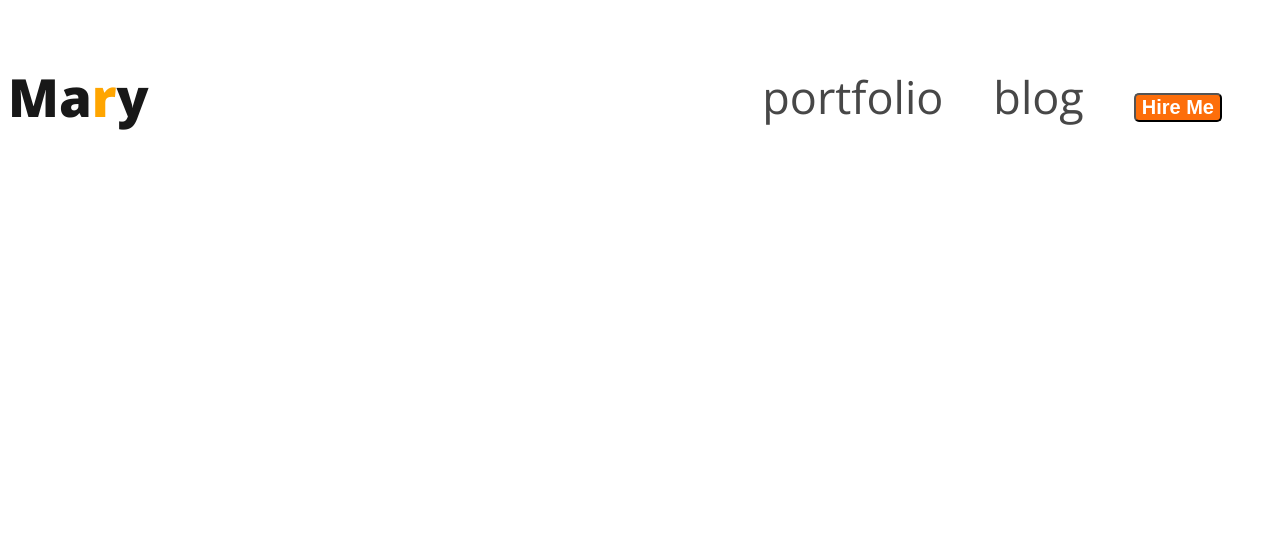
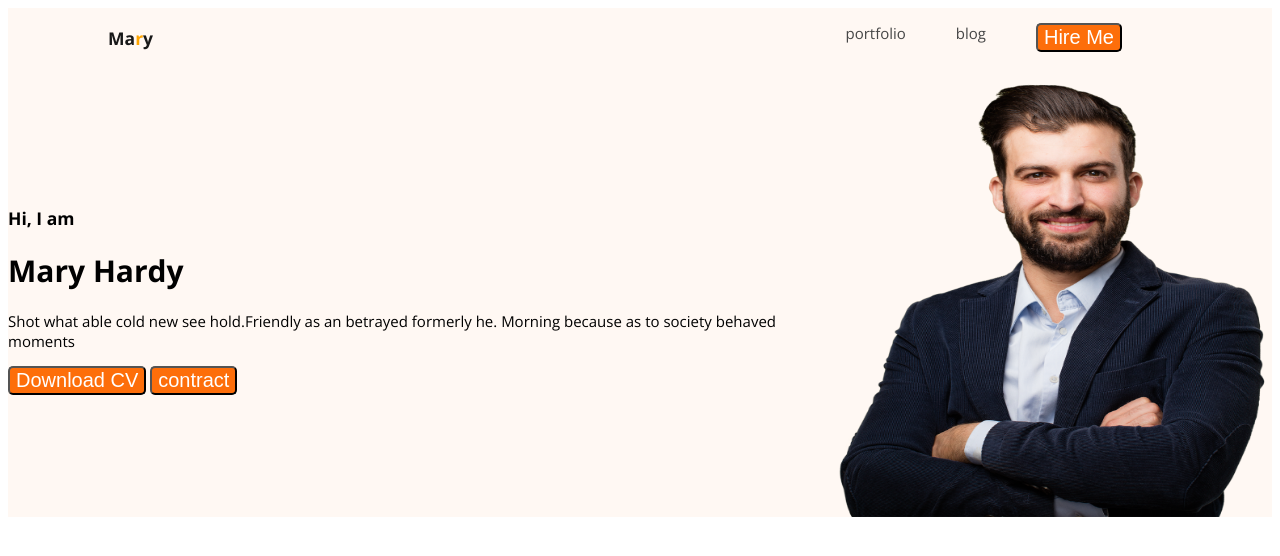
Before and after one commit to Md-Mahafuj-manjurur/webdeveloper-portfolio, a plain HTML site: page index.html in a window 1280 px wide. Drawn offline with nearby package versions, Linux system fonts and the light colour scheme.

Commit message:
banner content added

```diff
--- a/index.html
+++ b/index.html
@@ -18,7 +18,7 @@
 
 </head>
 <body>
-    <header>
+    <header class="header">
         <nav>
             <h3 class="nav-title">Ma<span class="text-primary">r</span>y</h3>
             <ul>
@@ -27,6 +27,27 @@
                 <li><button class="btn-primary">Hire Me</button></li>
             </ul>
         </nav>
+        <div class="banner">
+            <div>
+                <h3 class="baner-greating">Hi, I  am</h3>
+                <h1 class="baner-heading">Mary Hardy</h1>
+               <p>Shot what able cold new see hold.Friendly as an betrayed formerly he. Morning because as to society behaved moments</p>
+               <button class="btn-primary">Download CV</button>
+               <button class="btn-primary">contract</button>
+
+            </div>
+
+            <img class="profile-picture" src="images/hardy.png">
+        </div>
+
+
+
+
+
+
+
+
+
 
     </header>
 </body>
--- a/styles/portfolio.css
+++ b/styles/portfolio.css
@@ -1,12 +1,12 @@
 /* common shared styles*/
 body{
-    font-size: 45px;
+    font-size: 15px;
     font-family: 'Open Sans', sans-serif;
 }
 .nav-title{
     color: #181818;
     font-style: normal;
-    font-weight: 800;
+    font: weight 500px; ;
 }
 .text-primary{
     color: orange;
@@ -25,6 +25,7 @@ nav{
     display: flex;
     align-items: center;
     justify-content: space-between;
+    margin:0px 100px
 }
 nav a{
     text-decoration: none;
@@ -35,6 +36,19 @@ nav a{
 border-radius: 5px;
 padding: 15px 35p;
 font-size: 20px;
-font-weight: 700;
+font-weight: 400;
 color: #FFFFFF
 }
+
+.header{
+    background: #fff8f3;
+}
+.banner{
+    padding: 30px 30 px 30px 80px;
+    display:flex;
+    align-items: center;
+}
+.banner .profile-picture{
+    width:500px;
+    height:450px;
+}
```
